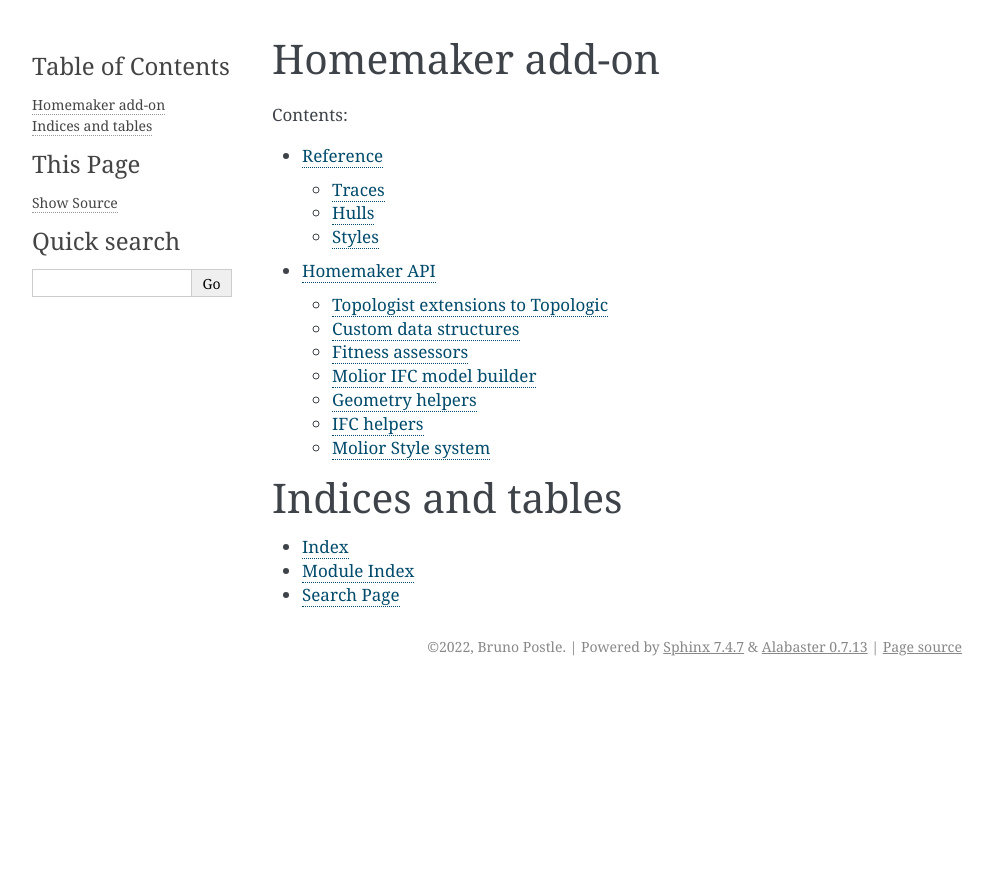
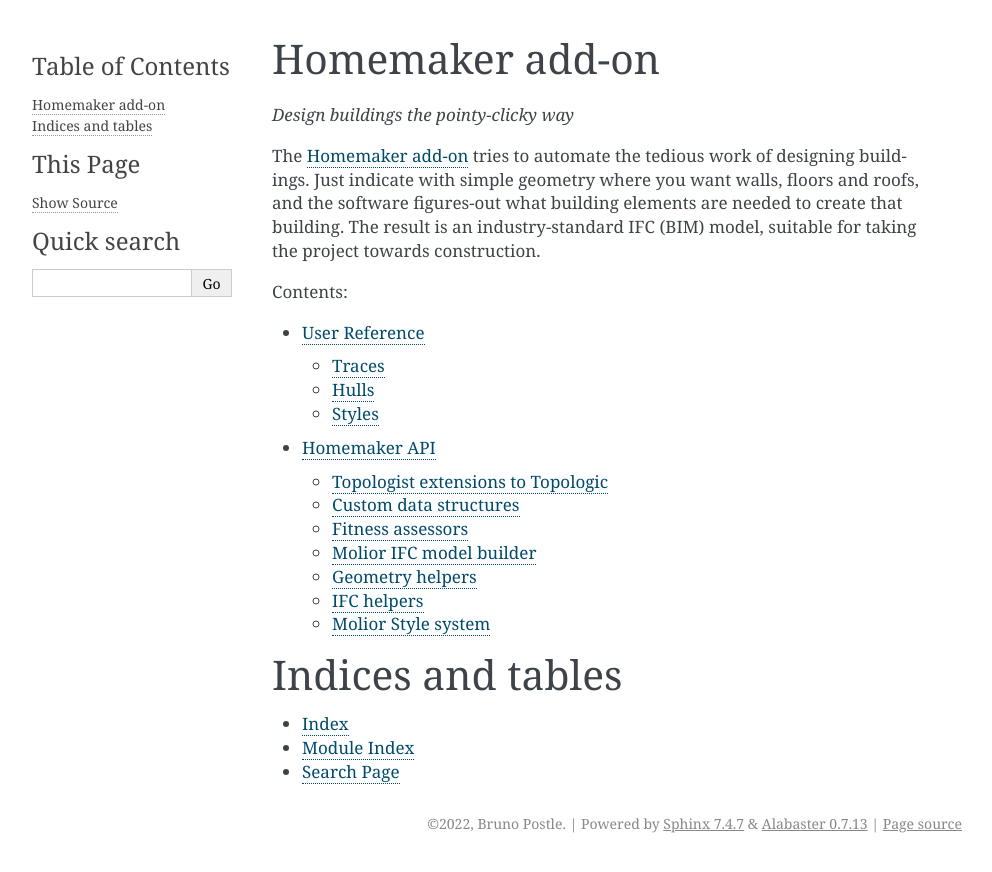
Before and after one commit to brunopostle/homemaker-addon, a Sphinx documentation site: the page built from docs/index.rst, in a window 1280 px wide. Shown: the top 872 px of the page, without its empty margins (148-1140 px from the left). Built offline with Sphinx 7.4.7, drawn with Linux system fonts in a browser that asks for light colours.

Commit message:
link back to github

```diff
--- a/docs/index.rst
+++ b/docs/index.rst
@@ -1,5 +1,13 @@
 Homemaker add-on
 ================
+
+*Design buildings the pointy-clicky way*
+
+The `Homemaker add-on`_ tries to automate the tedious work of designing
+buildings.  Just indicate with simple geometry where you want walls, floors and
+roofs, and the software figures-out what building elements are needed to create
+that building. The result is an industry-standard IFC (BIM) model, suitable for
+taking the project towards construction.
 
 .. toctree::
    :maxdepth: 2
@@ -14,3 +22,5 @@
 * :ref:`genindex`
 * :ref:`modindex`
 * :ref:`search`
+
+.. _Homemaker add-on: https://github.com/brunopostle/homemaker-addon
--- a/docs/reference.rst
+++ b/docs/reference.rst
@@ -1,5 +1,5 @@
-Reference
-=========
+User Reference
+==============
 
 Traces
 ------
```
